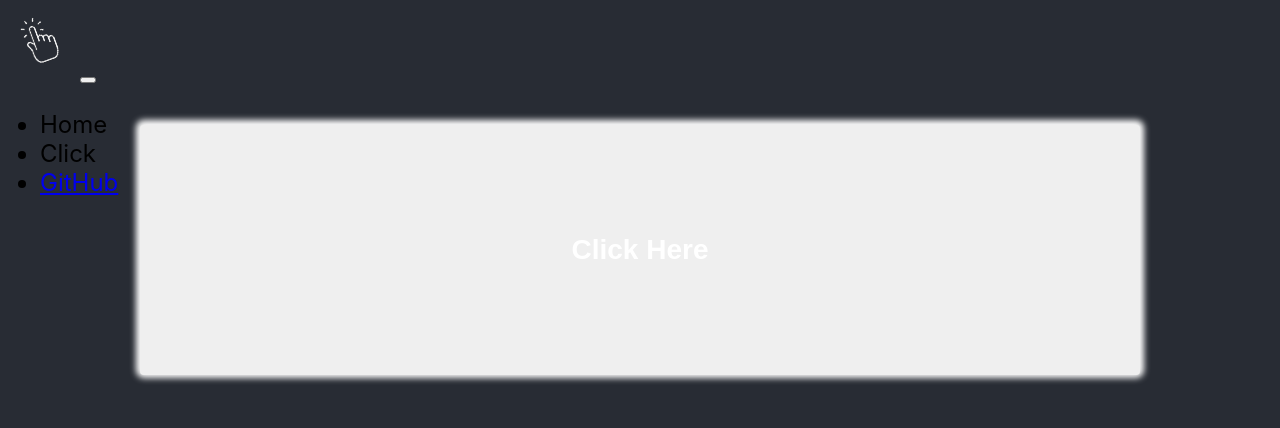
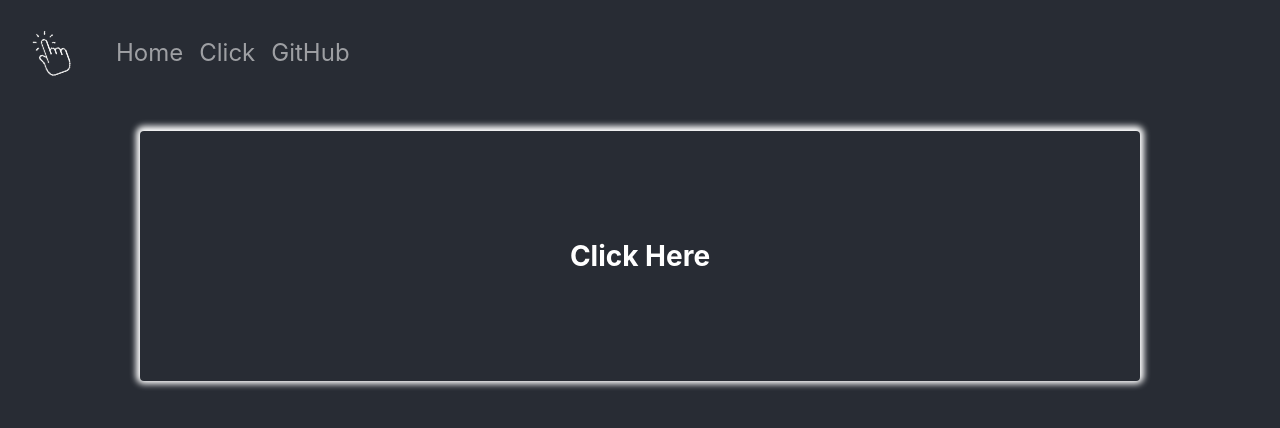
Before and after one commit to AlxisHenry/cpstest, a React (Create React App) app: page /Click-Test/click in a window 1280 px wide. Shown: the top 428 px of the page. Built offline with nearby package versions, Linux system fonts and the light colour scheme.

Commit message:
Navbar toggler work

```diff
--- a/package.json
+++ b/package.json
@@ -4,7 +4,6 @@
   "homepage": "https://alxishenry.github.io/Click-Test",
   "private": true,
   "dependencies": {
-    "bootstrap": "^5.1.3",
     "react": "^18.2.0",
     "react-dom": "^18.2.0",
     "react-router-dom": "^6.3.0",
--- a/public/index.html
+++ b/public/index.html
@@ -10,8 +10,10 @@
       content="Calcul your clicks per second"
     />
     <title>Click Test - Calcul your CPS !</title>
+    <link rel="stylesheet" href="https://cdn.jsdelivr.net/npm/bootstrap@5.1.0/dist/css/bootstrap.min.css" />
+    <link rel="shortcut icon" href="https://www.alexishenry.eu/assets/icons/favicon.ico">
   </head>
-  <link rel="shortcut icon" href="https://www.alexishenry.eu/assets/icons/favicon.ico">
+
   <body id="body">
     <noscript>You need to enable JavaScript to run this app.</noscript>
   <div id="root"></div>
--- a/src/components/Navbar/navbar.css
+++ b/src/components/Navbar/navbar.css
@@ -1,5 +1,4 @@
 .navbar {
-    height: 100px!important;
     font-size: 24px;
 }
 
--- a/src/components/Navbar/navbar.js
+++ b/src/components/Navbar/navbar.js
@@ -2,36 +2,58 @@ import { Navbar, NavbarBrand, NavbarToggler, Collapse, Nav, NavItem, NavLink } f
 import Logo from '../../assets/logo.png'
 import './navbar.css'
 import {Link} from "react-router-dom";
+import React from "react";
 
-export const Navigation = () => {
+export class Navigation extends React.Component {
+
+    constructor(props) {
+        super(props);
+        this.toggleNavbar = this.toggleNavbar.bind(this);
+        this.state = {
+            collapsed: true
+        };
+    }
+
+    toggleNavbar() {
+        this.setState({
+            collapsed: !this.state.collapsed
+        });
+    }
+
+    render() {
         return (
+            <div>
                 <Navbar
                     className={"navbar"}
-                color="dark"
-                expand="md"
+                    expand="lg"
                     dark
                 >
-                <NavbarBrand
+                    <NavbarBrand tag="span"
                                  className={"contain-navbar-logo"}>
                         <Link className={"link_navbar"} to={'/'}>
                             <img className="navbar-logo" src={Logo} alt="" width="80px"/>
                         </Link>
                     </NavbarBrand>
-                <NavbarToggler onClick={function noRefCheck(){}} />
-                <Collapse navbar>
+                    <NavbarToggler
+                        data-toggle="collapse"
+                        data-target="#navbarNav"
+                        className="me-2"
+                        onClick={this.toggleNavbar}
+                    />
+                    <Collapse isOpen={!this.state.collapsed} navbar>
                         <Nav
                             className="me-auto"
                             navbar
                         >
                             <NavItem>
-                            <NavLink>
+                                <NavLink tag="span">
                                     <Link className={"link_navbar"} to='/'>
                                         Home
                                     </Link>
                                 </NavLink>
                             </NavItem>
                             <NavItem>
-                            <NavLink>
+                                <NavLink tag="span">
                                     <Link className={"link_navbar"} to='/click'>
                                         Click
                                     </Link>
@@ -45,5 +67,8 @@ export const Navigation = () => {
                         </Nav>
                     </Collapse>
                 </Navbar>
+            </div>
         )
     }
+
+}
```
Also changed, not shown: src/assets/github.svg (added), 1 other file (tests, documents, lock files or other folders). Lines whose indentation alone changed are shown as unchanged.
